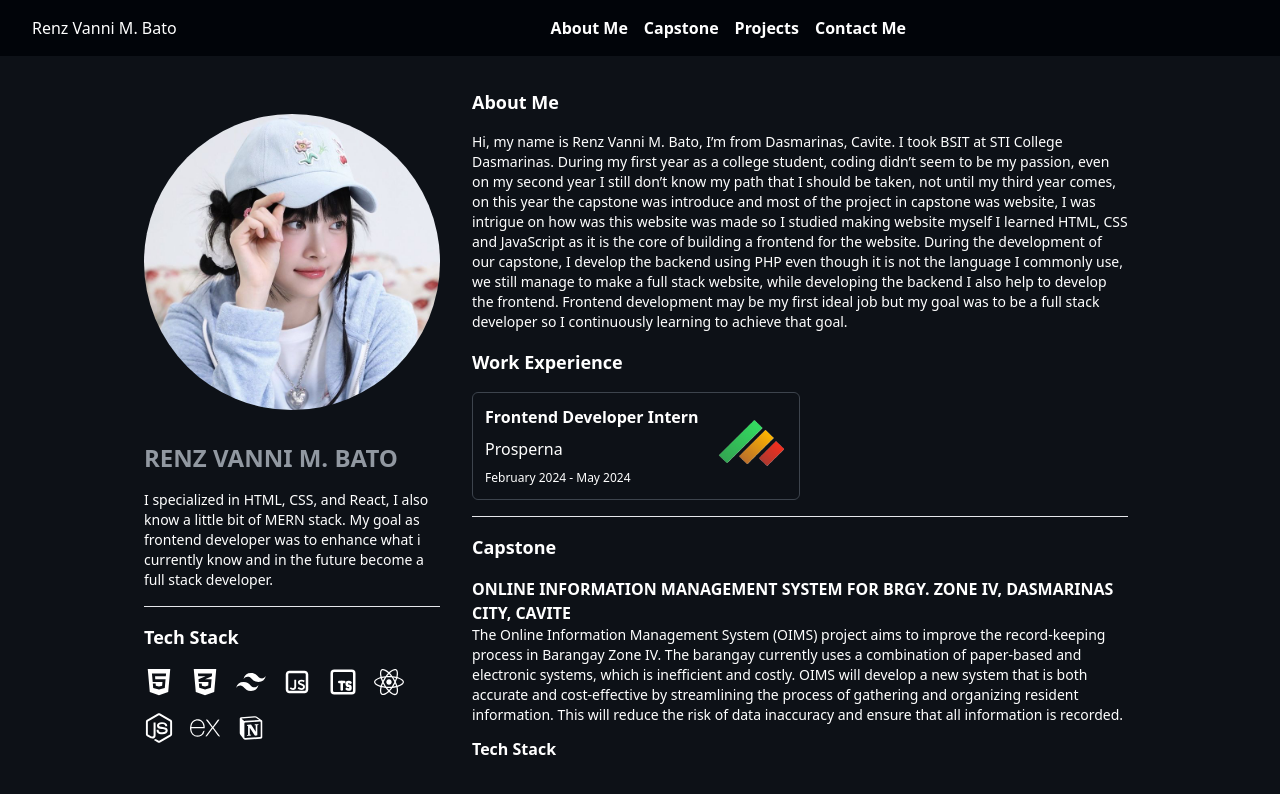
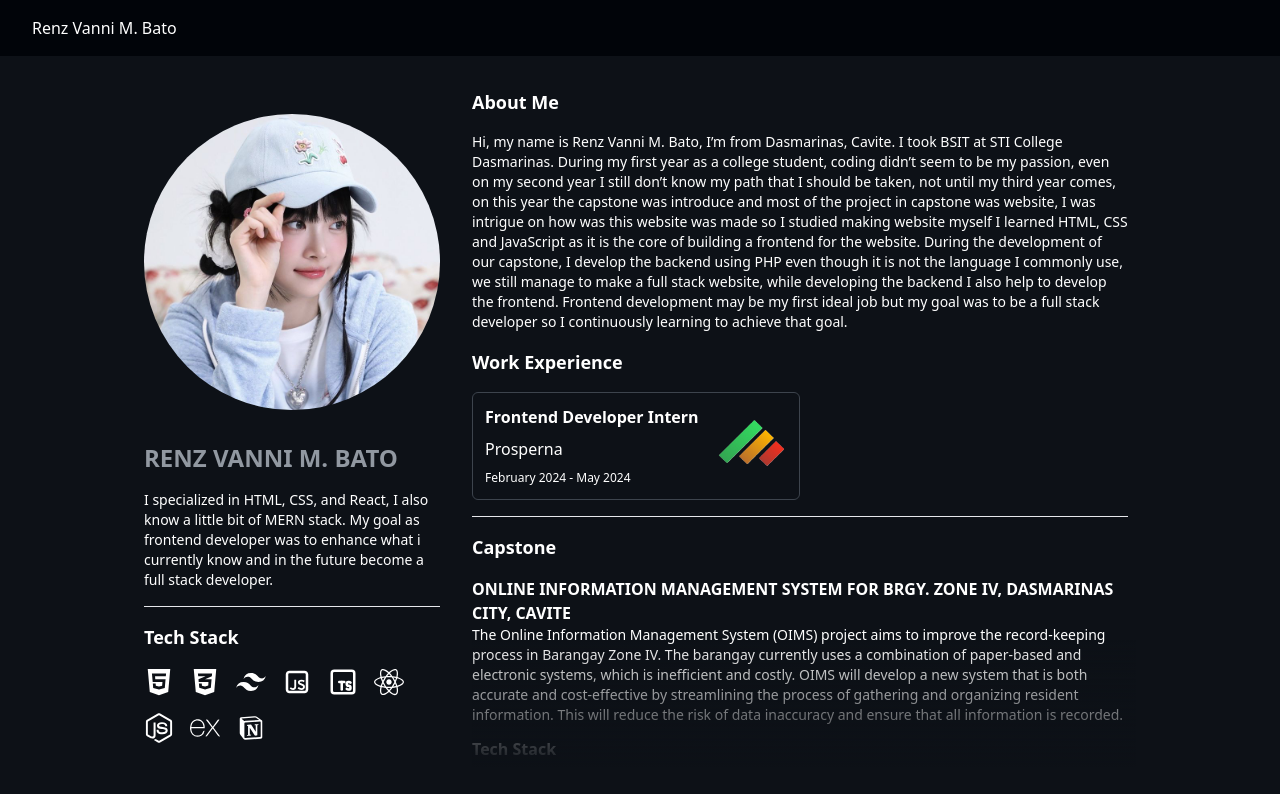
Before and after one commit to RenzVanni/portfolio-003, a React (Vite) app: page / in a window 1280 px wide. Shown: the top 794 px of the page. Built offline with nearby package versions, Linux system fonts and the light colour scheme.

Commit message:
add contact

```diff
--- a/src/App.tsx
+++ b/src/App.tsx
@@ -2,47 +2,27 @@ import { useState } from "react";
 import Header from "./components/Header";
 import Leftside from "./layout/Leftside";
 import Rightside from "./layout/Rightside";
-import { IoIosExit } from "react-icons/io";
-import { Link } from "react-scroll";
-import { navigationData } from "./data/navigation";
 
 const App = () => {
   const [isMenu, setIsMenu] = useState(false);
+  const [isContact, setIsContact] = useState(false);
+
   return (
-    <div className="relative bg-main min-w-[300px] h-auto md:h-screen flex flex-col">
-      <Header setIsMenu={setIsMenu} />
-      <div className="flex-1 h-full p-4 space-y-4 items-center justify-center md:flex md:p-8 md:space-x-8 lg:px-36 md:space-y-0 overflow-hidden">
+    <div
+      className={`relative ${
+        isContact && "h-screen"
+      } bg-main min-w-[300px] overflow-y-scroll md:h-screen flex flex-col`}
+    >
+      <Header
+        setIsMenu={setIsMenu}
+        isMenu={isMenu}
+        setIsContact={setIsContact}
+      />
+      <div className="flex-1 h-full p-4 space-y-4 items-center justify-center md:flex md:p-8 md:space-x-8 lg:px-36 md:space-y-0 overflow-y-scroll">
         <Leftside />
-        <Rightside />
+        <Rightside isContact={isContact} />
       </div>
-      {isMenu && (
-        <div className="flex justify-end fixed inset-0 w-full h-full bg-black/80">
-          <div className="bg-main w-2/3 p-4 ">
-            <div className="flex items-center justify-between mb-8">
-              <p>logo</p>
-              <IoIosExit
-                onClick={() => setIsMenu(false)}
-                className="text-white text-3xl cursor-pointer hover:scale-105"
-              />
-            </div>
-            <div className="flex flex-col items-center space-y-4">
-              {navigationData.map((item) => (
-                <Link
-                  key={item.id}
-                  to={item.navigate}
-                  smooth={true}
-                  offset={50}
-                  duration={500}
-                  className="text-white text-lg font-semibold cursor-pointer hover:scale-105"
-                  onClick={() => setIsMenu(false)}
-                >
-                  {item.name}
-                </Link>
-              ))}
-            </div>
-          </div>
-        </div>
-      )}
+      <div className="block md:hidden bg-gradient-to-t from-main to-transparent h-32 fixed bottom-0 right-0 left-0"></div>
     </div>
   );
 };
--- a/src/components/Header.tsx
+++ b/src/components/Header.tsx
@@ -1,23 +1,65 @@
 import { LuMenu } from "react-icons/lu";
 import { navigationData } from "../data/navigation";
 import { Link } from "react-scroll";
+import { IoIosExit } from "react-icons/io";
+import { NAVCONTACTME } from "../constants/navigation";
 
 const Header = ({
   setIsMenu,
+  isMenu,
+  setIsContact,
 }: {
   setIsMenu: React.Dispatch<React.SetStateAction<boolean>>;
+  isMenu: boolean;
+  setIsContact: React.Dispatch<React.SetStateAction<boolean>>;
 }) => {
+  const handleClick = (e: string) => {
+    setIsMenu(false);
+    if (e == NAVCONTACTME) {
+      setIsContact(true);
+    } else {
+      setIsContact(false);
+    }
+  };
   return (
+    <div>
       <div className="bg-header flex p-4 space-x-4">
         <div
           onClick={() => setIsMenu(true)}
-        className="border border-border p-1.5 rounded-md md:hidden"
+          className="border border-border cursor-pointer hover:scale-105 p-1.5 rounded-md md:hidden"
         >
           <LuMenu className="text-border" />
         </div>
         <p className="text-white">Renz Vanni M. Bato</p>
 
-      <div className="hidden md:flex flex-1 items-center justify-center space-x-4">
+        {/* <div className="hidden md:flex flex-1 items-center justify-center space-x-4">
+          {navigationData.map((item) => (
+            <Link
+              key={item.id}
+              to={item.navigate}
+              smooth={true}
+              offset={50}
+              containerId={item.navigate}
+              duration={500}
+              className="text-white text-md font-semibold cursor-pointer hover:scale-105"
+              onClick={() => handleClick(item.navigate)}
+            >
+              {item.name}
+            </Link>
+          ))}
+        </div> */}
+      </div>
+      {isMenu && (
+        <div className="flex justify-end z-10 fixed inset-0 w-full h-full bg-black/80">
+          <div className="bg-main w-2/3 p-4 ">
+            <div className="flex items-center justify-between mb-8">
+              <p>logo</p>
+              <IoIosExit
+                onClick={() => setIsMenu(false)}
+                className="text-white text-3xl cursor-pointer hover:scale-105"
+              />
+            </div>
+            <div className="flex flex-col items-center space-y-4">
               {navigationData.map((item) => (
                 <Link
                   key={item.id}
@@ -25,13 +67,17 @@ const Header = ({
                   smooth={true}
                   offset={50}
                   duration={500}
-            className="text-white text-md font-semibold cursor-pointer hover:scale-105"
+                  className="text-white text-lg font-semibold cursor-pointer hover:scale-105"
+                  onClick={() => handleClick(item.navigate)}
                 >
                   {item.name}
                 </Link>
               ))}
             </div>
           </div>
+        </div>
+      )}
+    </div>
   );
 };
 
--- a/src/layout/Rightside.tsx
+++ b/src/layout/Rightside.tsx
@@ -1,17 +1,82 @@
+import ContextTitle from "../components/ContextTitle";
 import AboutMe from "../pages/AboutMe";
 import Capstone from "../pages/Capstone";
 import Projects from "../pages/Projects";
 
-const Rightside = () => {
+const Rightside = ({ isContact }: { isContact: boolean }) => {
   return (
-    <div className="flex-1 h-full">
-      <div className="overflow-y-scroll space-y-4 md:pr-2 h-full">
+    <div className="flex-1 md:h-full relative">
+      {!isContact ? (
+        <div className="md:overflow-y-scroll space-y-4 md:pr-2 h-full">
           <AboutMe />
           <hr className="bg-border " />
           <Capstone />
           <hr className="bg-border " />
           <Projects />
         </div>
+      ) : (
+        <div className="flex-1 space-y-4 pb-8">
+          <ContextTitle>Contact Me</ContextTitle>
+          <form action="" className="space-y-3 ">
+            <div className="space-y-3 lg:flex lg:space-y-0 lg:space-x-3">
+              <div className="flex flex-1 flex-col space-y-2">
+                <label htmlFor="" className="text-white">
+                  Name:
+                </label>
+                <input
+                  type="text"
+                  placeholder="ex: Jose Dela Cruz"
+                  className="text-white bg-transparent p-3 rounded-md border border-border outline-none placeholder:text-white"
+                />
+              </div>
+
+              <div className="flex flex-1 flex-col space-y-2">
+                <label htmlFor="" className="text-white">
+                  Email:
+                </label>
+                <input
+                  type="email"
+                  placeholder="ex: Jose@gmail.com"
+                  className="text-white bg-transparent p-3 rounded-md border border-border outline-none placeholder:text-white"
+                />
+              </div>
+            </div>
+
+            <div className="flex flex-col space-y-2">
+              <label htmlFor="" className="text-white">
+                Subject:
+              </label>
+              <input
+                type="text"
+                placeholder="ex: Coding"
+                className="text-white bg-transparent p-3 rounded-md border border-border outline-none placeholder:text-white"
+              />
+            </div>
+
+            <div className="flex flex-col space-y-2">
+              <label htmlFor="" className="text-white">
+                Context:
+              </label>
+              <textarea
+                name=""
+                id=""
+                placeholder="ex: This is a message to you..."
+                className="text-white bg-transparent p-3 rounded-md border border-border outline-none placeholder:text-white resize-none h-[150px]"
+              ></textarea>
+            </div>
+
+            <div className="w-full lg:flex justify-end">
+              <button
+                type="button"
+                className="bg-white text-main font-semibold w-full py-2 rounded-md lg:w-1/5"
+              >
+                Send
+              </button>
+            </div>
+          </form>
+        </div>
+      )}
+      <div className="hidden md:block bg-gradient-to-t from-main to-transparent h-32 absolute bottom-0 right-0 left-0"></div>
     </div>
   );
 };
--- a/src/pages/Capstone.tsx
+++ b/src/pages/Capstone.tsx
@@ -17,7 +17,7 @@ const Capstone = () => {
       </div>
 
       <div className="xl:flex space-y-4 xl:space-y-0 xl:space-x-4">
-        <div className="w-[400px]">
+        <div className="min-w-[300px] xl:w-1/2">
           <img src={data?.hero} alt="image" className="w-full object-cover" />
         </div>
         <div className="flex-1 space-y-4 sm:space-y-0 sm:grid grid-cols-2 gap-4">
--- a/src/pages/Projects.tsx
+++ b/src/pages/Projects.tsx
@@ -15,7 +15,7 @@ const Projects = () => {
               key={index}
               className="relative flex justify-end rounded-md overflow-hidden "
             >
-              <div className="absolute overflow-y-scroll inset-0 bg-gradient-to-t to-main from-header/50 md:bg-gradient-to-r">
+              <div className="absolute overflow-y-scroll inset-0 bg-gradient-to-t to-main from-header/20 md:bg-gradient-to-r">
                 <div className=" p-3 md:w-1/2">
                   <p className="font-semibold ">{item?.title}</p>
                   <Context>{item?.context}</Context>
```
Lines whose indentation alone changed are shown as unchanged.
